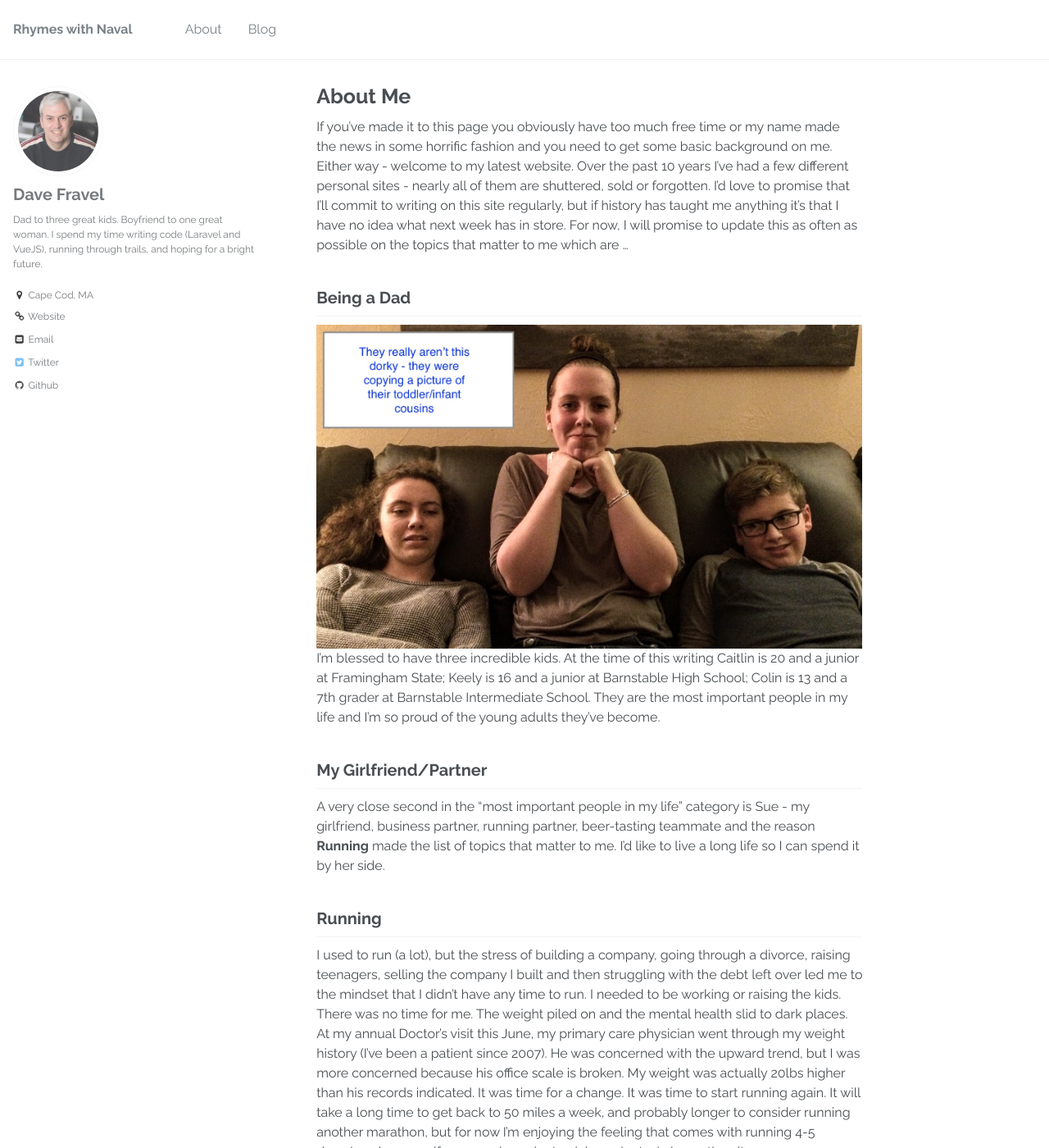
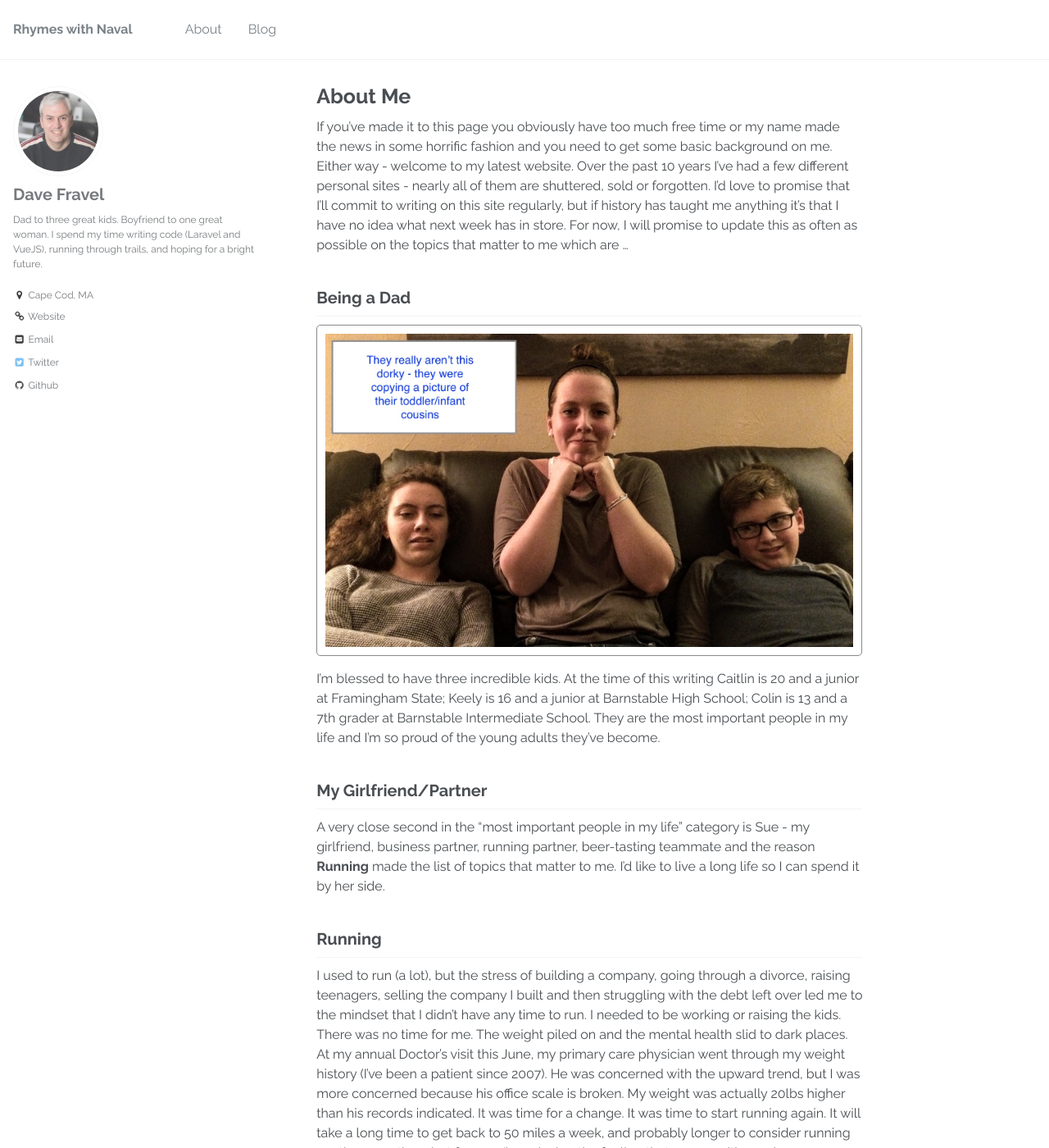
Before and after one commit to dfravel/dfravel.github.io, a Jekyll site: the page built from _pages/about.md, in a window 1280 px wide and 1400 px high. Shown: the whole window at 82% size. Built offline with Jekyll 4.4.1, drawn with Linux system fonts in a browser that asks for light colours; comment, search, counter and statistics services are not loaded.

Commit message:
Finally figured it out

```diff
--- a/_sass/_page.scss
+++ b/_sass/_page.scss
@@ -56,7 +56,7 @@
   }
 
   img {
-    .content-image {
+    &.content-image {
         border: 1px solid #888;
         border-radius: 5px;
         padding: 10px;
```
